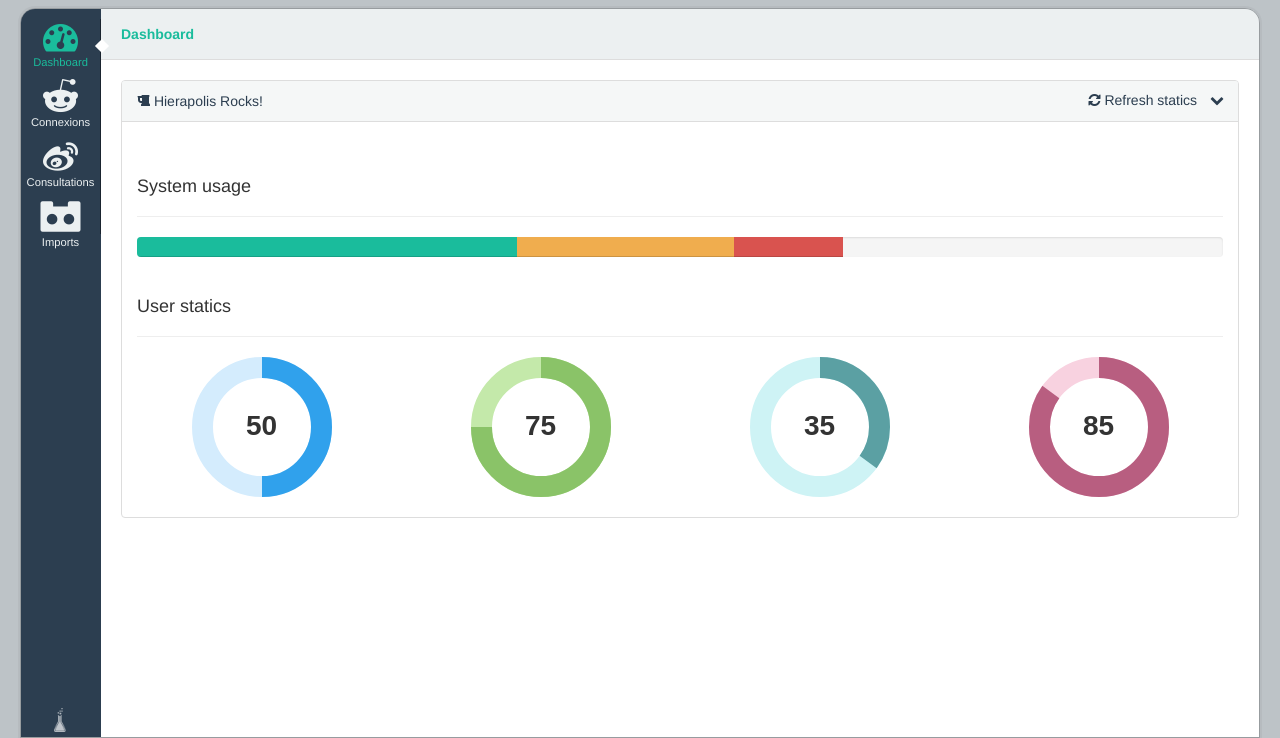
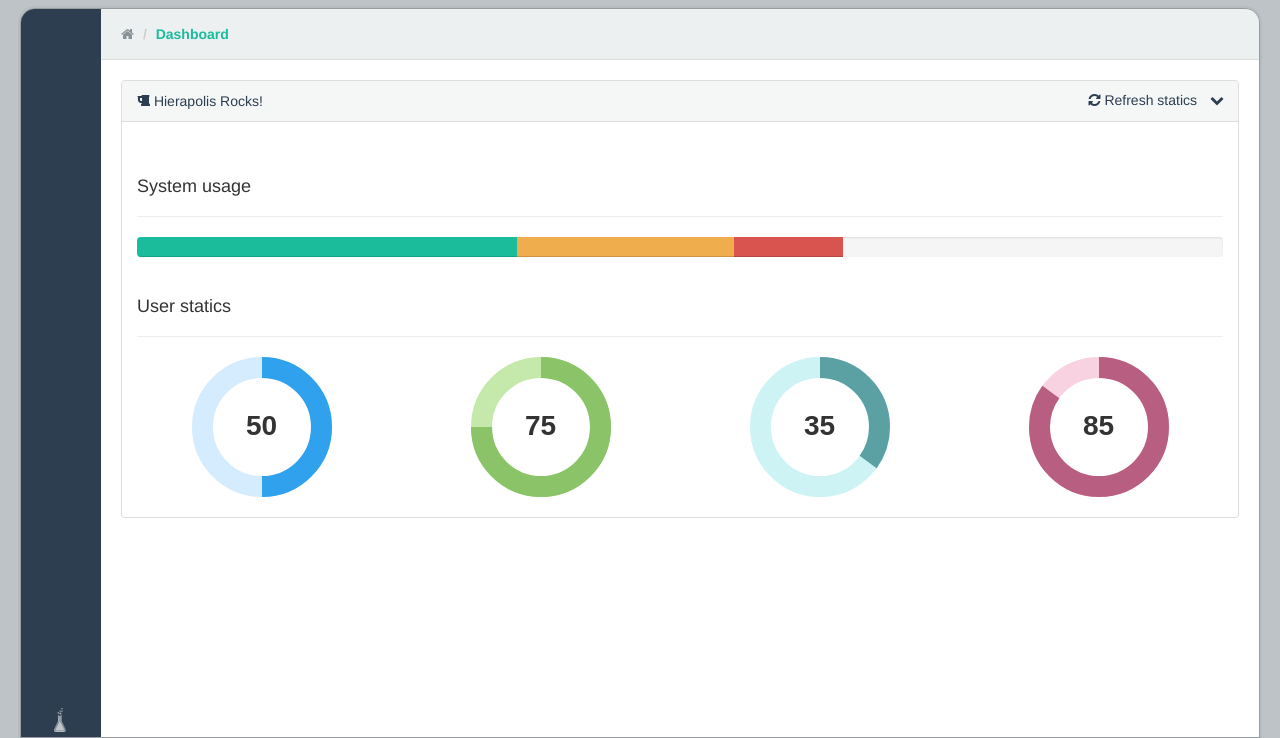
Before and after one commit to ahemery/ezreports, a Django app: template front/templates/dashboard.html in a window 1280 px wide. Shown: the part 62-800 px from the top of the page. Run offline with Django 3.2, Linux system fonts and the light colour scheme; the template is opened without the code that fills it, so the values that code supplies are empty; some libraries are stand-ins or nearby versions.

Commit message:
ihm update

```diff
--- a/front/templates/layout.html
+++ b/front/templates/layout.html
@@ -33,18 +33,12 @@
 	<!-- Sidebar -->
 	<section id='sidebar'>
 		<ul id='dock'>
-			<li class='active launcher'>
-				<i class='fa fa-dashboard'></i>
-				<a href="{%  url 'dashboard' %}">Dashboard</a>
+		{% for link in links %}
+			<li class='{% if request.resolver_match.url_name == link.name %}active{% endif %} launcher'>
+				<i class='fa {{ link.class }}'></i>
+				<a href="{% url link.name %}">{{ link.text }}</a>
 			</li>
-			<li class='launcher'>
-				<i class='fa fa-reddit-alien'></i>
-				<a href="{% url 'connexions' %}">Connexions</a>
-			</li>
-			<li class='launcher'>
-				<i class='fa fa-weibo'></i>
-				<a href="{% url 'consultations' %}">Consultations</a>
-			</li>
+		{% endfor %}
 {#			<li class='launcher dropdown hover'>#}
 {#				<i class='fa fa-flag'></i>#}
 {#				<a href='#'>Reports</a>#}
@@ -61,18 +55,6 @@
 {#					</li>#}
 {#				</ul>#}
 {#			</li>#}
-			<li class='launcher'>
-				<i class='fa fa-simplybuilt'></i>
-				<a href='{% url 'imports' %}'>Imports</a>
-			</li>
-{#			<li class='launcher'>#}
-{#				<i class='fa fa-cloud'></i>#}
-{#				<a href='#'>Backup</a>#}
-{#			</li>#}
-{#			<li class='launcher'>#}
-{#				<i class='fa fa-bug'></i>#}
-{#				<a href='#'>Feedback</a>#}
-{#			</li>#}
 		</ul>
 		<div id='beaker'></div>
 	</section>
@@ -80,6 +62,7 @@
 	<!-- Tools -->
 	<section id='tools'>
 		<ul class='breadcrumb' id='breadcrumb'>
+			<li><a href="{% url 'dashboard' %}"><i class="fa fa-home"></i></a></li>
 			{% block breadcrumb %}
 			{% endblock %}
 {#			<li><a href="#">Lorem</a></li>#}
```
Also changed, not shown: front/context_processors.py (added, +14 -0 lines).
